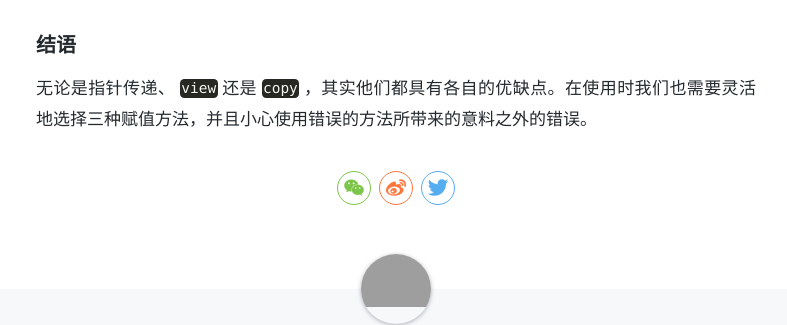
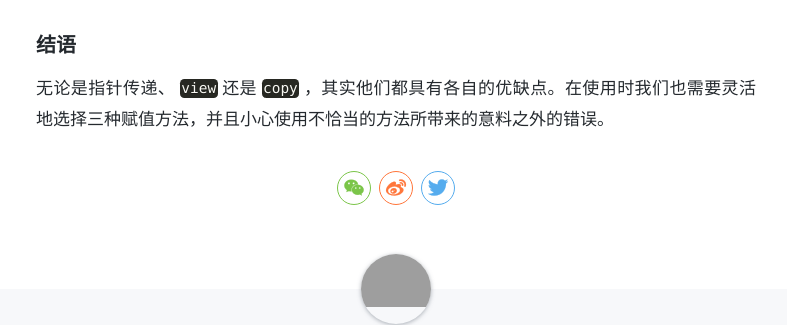
Before and after one commit to cometeme/cometeme.github.io, a Jekyll site: the page built from _posts/2019-04-08-[numpy]np数组的地址传递、view与copy.md, in a window 1280 px wide and 900 px high, scrolled down 3482 px. Shown: the part 182-507 px from the top of the window, without its empty margins (244-1031 px from the left). Built offline with Jekyll 4.4.1, drawn with Linux system fonts in a browser that asks for light colours; nearby versions of some CDN libraries; comment, search, counter and statistics services are not loaded; a style sheet for code colours, icons or effects is not loaded; grey boxes are pictures that could not be loaded.

Commit message:
update post

```diff
--- a/_posts/2019-04-08-[numpy]np数组的地址传递、view与copy.md
+++ b/_posts/2019-04-08-[numpy]np数组的地址传递、view与copy.md
@@ -134,4 +134,4 @@
 
 ### 结语
 
-无论是指针传递、 `view` 还是 `copy` ，其实他们都具有各自的优缺点。在使用时我们也需要灵活地选择三种赋值方法，并且小心使用错误的方法所带来的意料之外的错误。
+无论是指针传递、 `view` 还是 `copy` ，其实他们都具有各自的优缺点。在使用时我们也需要灵活地选择三种赋值方法，并且小心使用不恰当的方法所带来的意料之外的错误。
```
